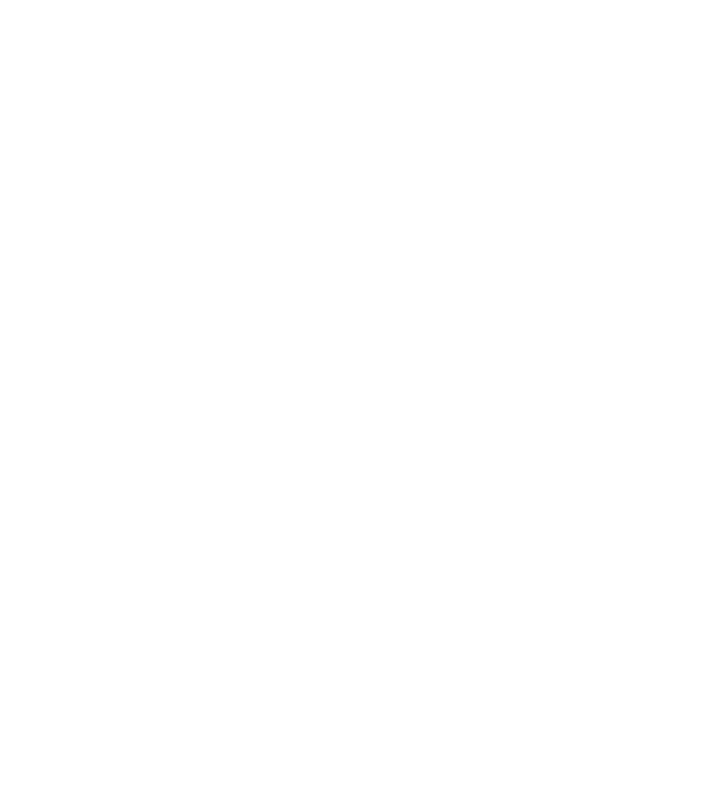
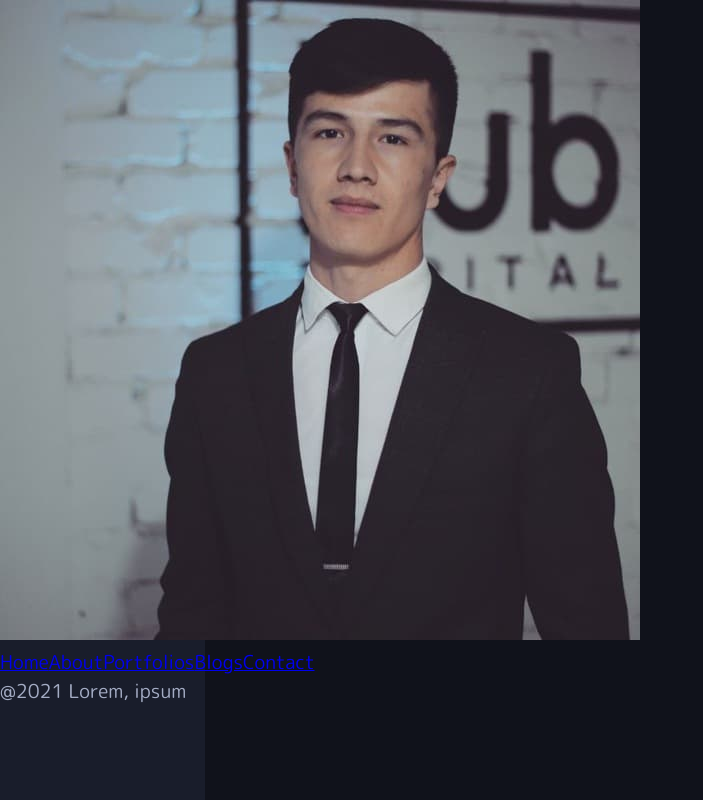
Before and after one commit to Asadbek-Dev/portfolio__website, a React (Create React App) app: page / in a window 1280 px wide. Shown: the whole page, without its empty margins (0-703 px from the left). Built offline with nearby package versions, Linux system fonts and the light colour scheme.

Commit message:
added needed packages and img,styled

```diff
--- a/public/index.html
+++ b/public/index.html
@@ -15,6 +15,8 @@
       user's mobile device or desktop. See https://developers.google.com/web/fundamentals/web-app-manifest/
     -->
     <link rel="manifest" href="%PUBLIC_URL%/manifest.json" />
+    <link rel="preconnect" href="https://fonts.gstatic.com">
+<link href="https://fonts.googleapis.com/css2?family=M+PLUS+Rounded+1c:wght@100;300;400;500&display=swap" rel="stylesheet">
     <!--
       Notice the use of %PUBLIC_URL% in the tags above.
       It will be replaced with the URL of the `public` folder during the build.
--- a/src/App.js
+++ b/src/App.js
@@ -1,8 +1,13 @@
-import './styles/App.css';
+import './App.scss'
+import Navbar from './components/Navbar'
 
 function App() {
   return (
     <div className="App">
+      <div className='sidebar'>
+        <Navbar/>
+      </div>
+      <div className='main-content'></div>
     </div>
   );
 }
--- /dev/null
+++ b/src/App.scss
@@ -0,0 +1,12 @@
+@import "./styles/index.scss";
+* {
+  padding: 0;
+  margin: 0;
+  box-sizing: border-box;
+}
+
+body {
+  color: #a4acc4;
+  font-family: "M PLUS Rounded 1c", sans-serif;
+  font-size: 1.2rem;
+}
--- /dev/null
+++ b/src/components/Navbar.js
@@ -0,0 +1,39 @@
+import React from 'react'
+import { NavLink } from 'react-router-dom'
+import avatar from '../img/photo_2021-04-24_21-40-16.jpg'
+
+const Navbar = () => {
+    return (
+        <div className='NavBar'>
+            <nav className='nav'>
+                <div className='profile'>
+                    <img src={avatar} alt='Yoq'/>
+                </div>
+                <ul className="nav-items">
+                    <li className="nav-item">
+                        <NavLink to='/' exact activeClassName='active'>
+                            Home
+                        </NavLink>
+                        <NavLink to='/about' exact activeClassName='active'>
+                            About
+                        </NavLink>
+                        <NavLink to='/portfolios' exact activeClassName='active'>
+                            Portfolios
+                        </NavLink>
+                        <NavLink to='/blogs' exact activeClassName='active'>
+                            Blogs
+                        </NavLink>
+                        <NavLink to='/contact' exact activeClassName='active'>
+                            Contact
+                        </NavLink>
+                    </li>
+                </ul>
+            </nav>
+            <footer className='footer'>
+                <p>@2021 Lorem, ipsum</p>
+            </footer>
+        </div>
+    )
+}
+
+export default Navbar
--- a/src/index.js
+++ b/src/index.js
@@ -2,10 +2,13 @@
 import ReactDOM from 'react-dom';
 import './styles/index.css';
 import App from './App';
+import { BrowserRouter } from 'react-router-dom';
 
 ReactDOM.render(
   <React.StrictMode>
-    <App />
+    <BrowserRouter>
+      <App />
+    </BrowserRouter>
   </React.StrictMode>,
   document.getElementById('root')
 );
--- a/src/styles/App.css
+++ /dev/null
@@ -1,38 +0,0 @@
-.App {
-  text-align: center;
-}
-
-.App-logo {
-  height: 40vmin;
-  pointer-events: none;
-}
-
-@media (prefers-reduced-motion: no-preference) {
-  .App-logo {
-    animation: App-logo-spin infinite 20s linear;
-  }
-}
-
-.App-header {
-  background-color: #282c34;
-  min-height: 100vh;
-  display: flex;
-  flex-direction: column;
-  align-items: center;
-  justify-content: center;
-  font-size: calc(10px + 2vmin);
-  color: white;
-}
-
-.App-link {
-  color: #61dafb;
-}
-
-@keyframes App-logo-spin {
-  from {
-    transform: rotate(0deg);
-  }
-  to {
-    transform: rotate(360deg);
-  }
-}
--- /dev/null
+++ b/src/styles/index.scss
@@ -0,0 +1,14 @@
+.App {
+  .sidebar {
+    width: 16%;
+    height: 100vh;
+    background-color: #191d2b;
+    position: fixed;
+  }
+  .main-content {
+    width: 84%;
+    margin-left: 16%;
+    background-color: #10121b;
+    min-height: 100vh;
+  }
+}
```
Also changed, not shown: package.json (+7 -0 lines), src/components/Home.js (added, +11 -0 lines), src/img/photo_2021-04-24_21-40-16.jpg (added), 1 other file (tests, documents, lock files or other folders).
